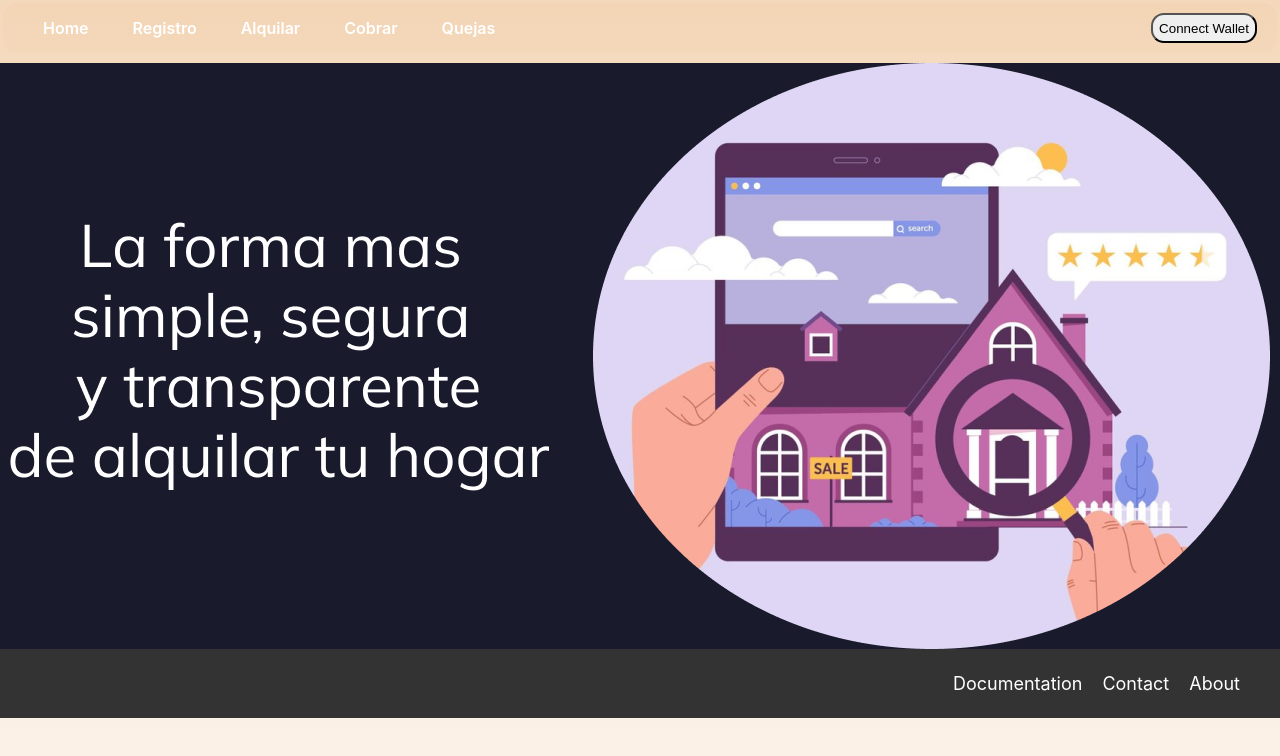
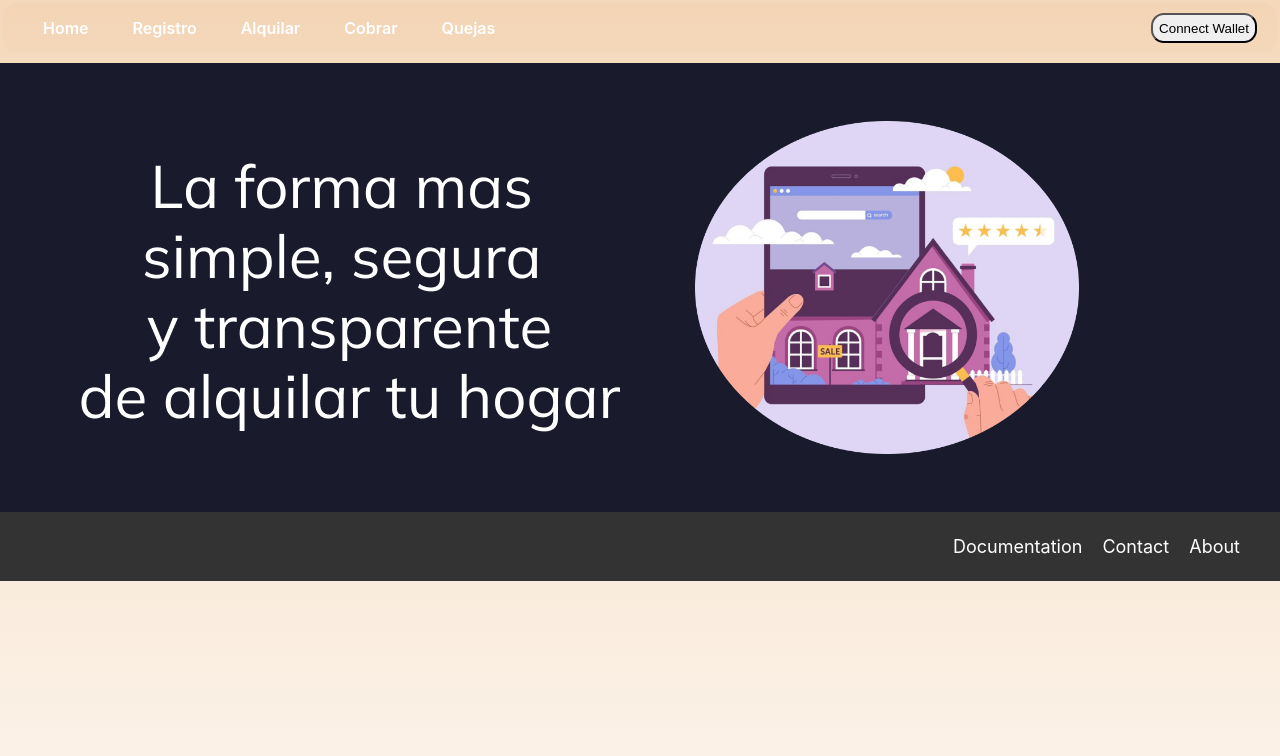
Before and after one commit to LeandroCDN/rent-protocol-front, a React (Create React App) app: page / in a window 1280 px wide. Shown: the top 756 px of the page. Built offline with nearby package versions, Linux system fonts and the light colour scheme.

Commit message:
home actualizado

```diff
--- a/src/pages/Cobrar/cobrar.js
+++ b/src/pages/Cobrar/cobrar.js
@@ -54,7 +54,8 @@ function Cobrar() {
     event.preventDefault();
     const seeAmount = await rentContract.calculatePayment(id);
     console.log(seeAmount);
-    setWithdrawAmount(seeAmount.toString());
+    setWithdrawAmount(
+      ethers.utils.formatEther(seeAmount).toString());
     const dataProperty = await rentContract.registerPropertyData(id);
     console.log(dataProperty);
     const dataPropertyObject = {
--- a/src/pages/Home/Home.css
+++ b/src/pages/Home/Home.css
@@ -1,3 +1,12 @@
   .back {
     background-color: #191A2C;
   }
+
+  .imagen-titulo {
+    margin: 100px 20px 80px 80px;
+  }
+
+  .imagen-casa {
+    max-width: 30%;
+    margin: 40px 200px 40px 20px;
+  }
--- a/src/pages/Home/Home.js
+++ b/src/pages/Home/Home.js
@@ -5,8 +5,8 @@ import './Home.css';
 function Home() {
     return (
         <div className='back'>
-        <img src={titulo} alt='titulo'/>
-        <img src={casa} alt='casa'/>
+        <img className='imagen-titulo' src={titulo} alt='titulo'/>
+        <img className='imagen-casa' src={casa} alt='casa'/>
         </div>
     );
 }
```
